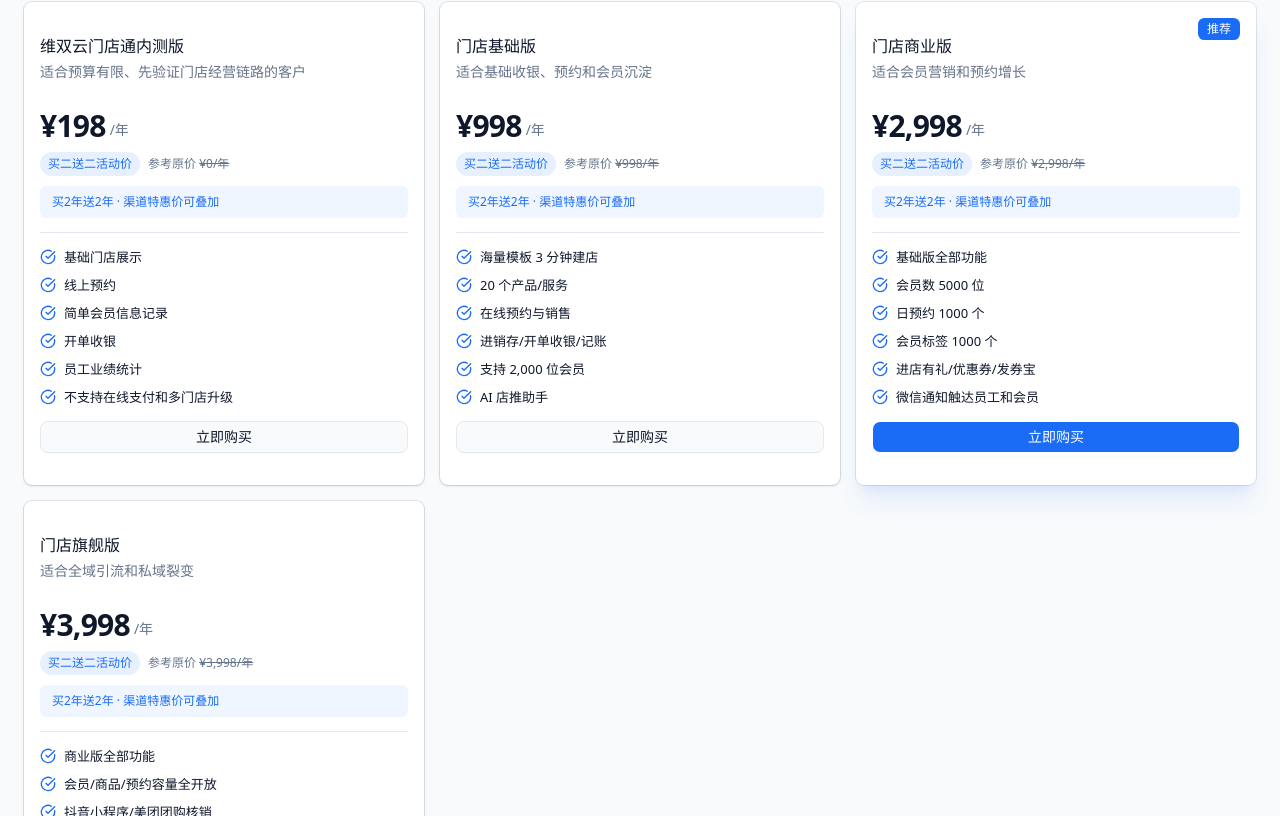
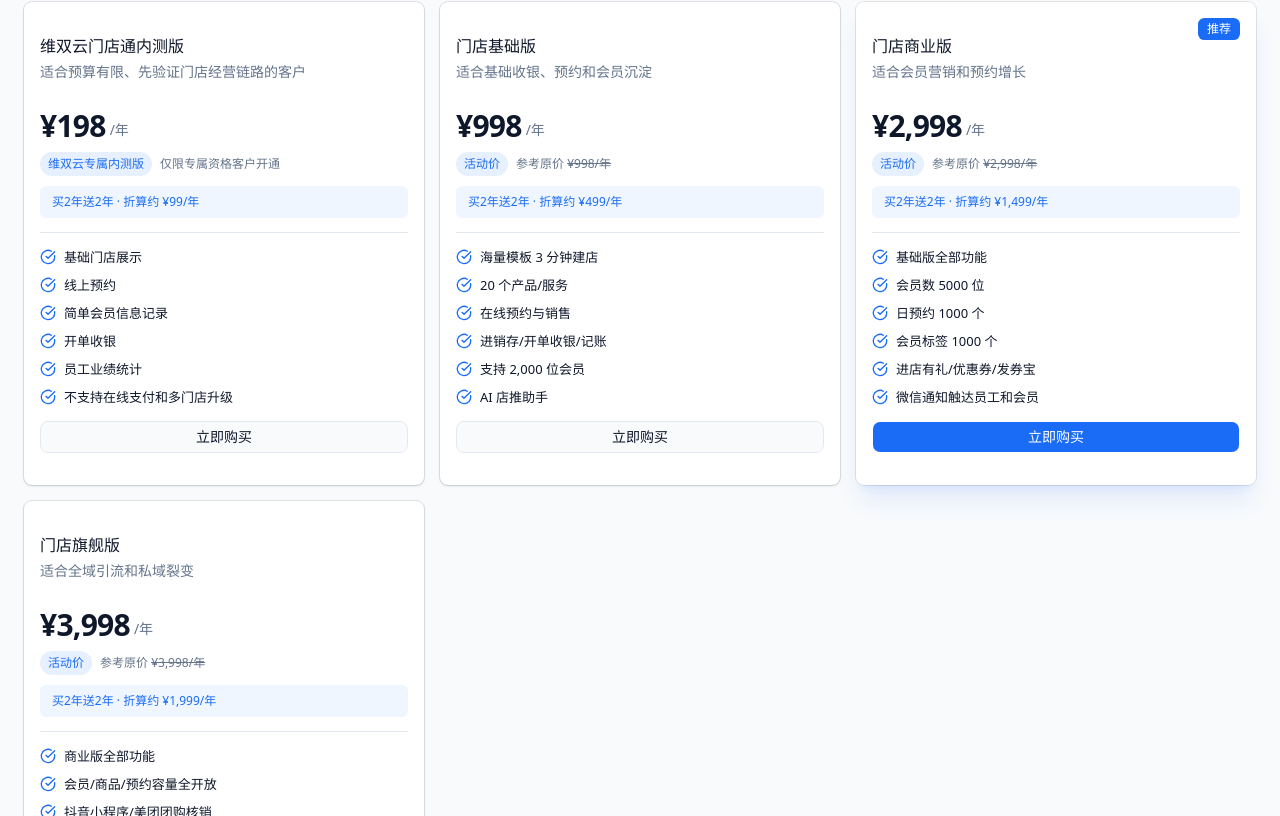
Before and after one commit to faisco-liuliang/weishuangyun-home, a Next.js app: page /pricing in a window 1280 px wide. Shown: the part 1124-1940 px from the top of the page. Built offline with nearby package versions, Linux system fonts and the light colour scheme.

Commit message:
feat: emphasize promotional annualized pricing

```diff
--- a/app/pricing/page.tsx
+++ b/app/pricing/page.tsx
@@ -147,7 +147,7 @@ const products = [
     plans: [
       {
         name: "维双云门店通内测版",
-        originalPrice: "0",
+        originalPrice: "",
         price: "198",
         priceLabel: "维双云专属内测版",
         priceNote: "仅限顾问确认资格的客户开通",
@@ -263,6 +263,13 @@ const products = [
 ]
 
 const productDisplayOrder = ["store", "mall", "booking", "education", "website"]
+
+function getPromoAnnualizedPrice(promo: string, price: string) {
+  const years = promo.includes("买三年送三年") ? 3 : promo.includes("买2年送2年") ? 2 : 0
+  const amount = Number(price.replace(/,/g, ""))
+  if (!years || !amount) return null
+  return Math.round(amount / 2).toLocaleString()
+}
 const orderedProducts = productDisplayOrder.map((id) => products.find((product) => product.id === id)!)
 const primaryPricingProducts = orderedProducts.slice(0, 4)
 
@@ -392,17 +399,23 @@ export default function PricingPage() {
                                   <span className="pb-1 text-sm text-muted-foreground">/年</span>
                                 </div>
                                 <div className="mt-2 flex flex-wrap items-center gap-2 text-xs">
-                                  <span className="rounded-full bg-primary/10 px-2 py-1 font-medium text-primary">买二送二活动价</span>
+                                  <span className="rounded-full bg-primary/10 px-2 py-1 font-medium text-primary">
+                                    {"priceLabel" in plan && plan.priceLabel ? plan.priceLabel : "活动价"}
+                                  </span>
                                   {plan.originalPrice ? (
                                     <span className="text-muted-foreground">
                                       参考原价 <span className="line-through">¥{plan.originalPrice}/年</span>
                                     </span>
                                   ) : (
-                                    <span className="text-muted-foreground">不参与买2年送2年</span>
+                                    <span className="text-muted-foreground">仅限专属资格客户开通</span>
                                   )}
                                 </div>
                                 <p className="mt-2.5 rounded-md bg-blue-50 px-3 py-1.5 text-xs font-medium leading-5 text-primary">
-                                  {product.id === "mall" && !plan.originalPrice ? "不参与买2年送2年" : product.promo} · {product.source}
+                                  {getPromoAnnualizedPrice(product.promo, plan.price)
+                                    ? `${product.promo} · 折算约 ¥${getPromoAnnualizedPrice(product.promo, plan.price)}/年`
+                                    : product.id === "store" && !plan.originalPrice
+                                      ? "维双云专属内测版 · 资格和开通条件以顾问确认"
+                                      : `${product.promo} · ${product.source}`}
                                 </p>
                             </div>
                             <Separator />
--- a/app/products/store/page.tsx
+++ b/app/products/store/page.tsx
@@ -28,7 +28,7 @@ const features = [
 ]
 
 const plans = [
-  { name: "维双云门店通内测版", originalPrice: "0", price: "198", priceLabel: "维双云专属内测版", priceNote: "仅限顾问确认资格的客户开通", note: "适合预算有限、先验证门店经营链路的客户", features: ["基础门店展示", "线上预约", "简单会员信息记录", "开单收银", "员工业绩统计", "不支持在线支付和多门店升级"] },
+  { name: "维双云门店通内测版", originalPrice: "", price: "198", priceLabel: "维双云专属内测版", priceNote: "仅限顾问确认资格的客户开通", note: "适合预算有限、先验证门店经营链路的客户", features: ["基础门店展示", "线上预约", "简单会员信息记录", "开单收银", "员工业绩统计", "不支持在线支付和多门店升级"] },
   { name: "门店基础版", originalPrice: "998", price: "998", note: "适合基础收银、预约和会员沉淀", features: ["总部统筹门店经营", "门店独立经营", "500 个服务数量", "500 个产品数量", "每天最多 100 个预约", "买二送二"] },
   { name: "门店商业版", originalPrice: "2,998", price: "2,998", popular: true, note: "适合会员营销和预约增长", features: ["基础版全部功能", "1000 个服务数量", "1000 个产品数量", "每天最多 1000 个预约", "每天最多 500 个服务计划", "买二送二"] },
   { name: "门店旗舰版", originalPrice: "3,998", price: "3,998", note: "适合多门店和更高容量经营", features: ["商业版全部功能", "服务与产品容量不限", "高阶会员和权限能力", "高阶预约与订单能力", "具体实施范围按方案确认", "买二送二"] },
--- a/components/products/product-detail-sections.tsx
+++ b/components/products/product-detail-sections.tsx
@@ -84,6 +84,13 @@ const toneClass = {
   orange: "text-orange-600 bg-orange-50 border-orange-100",
   amber: "text-amber-600 bg-amber-50 border-amber-100",
   rose: "text-rose-600 bg-rose-50 border-rose-100",
+}
+
+function getPromoAnnualizedPrice(promoTitle: string, price: string) {
+  const years = promoTitle.includes("买三年送三年") ? 3 : promoTitle.includes("买2年送2年") ? 2 : 0
+  const amount = Number(price.replace(/,/g, ""))
+  if (!years || !amount) return null
+  return Math.round(amount / 2).toLocaleString()
 }
 
 export function ProductDetailSections({
@@ -234,6 +241,11 @@ export function ProductDetailSections({
                             <span className="text-muted-foreground">{plan.priceNote ?? "免费起步"}</span>
                           )}
                         </div>
+                        {getPromoAnnualizedPrice(promoTitle, plan.price) && (
+                          <div className="mt-2 rounded-md bg-blue-50 px-3 py-1.5 text-xs font-medium leading-5 text-primary">
+                            {promoTitle} · 折算约 ¥{getPromoAnnualizedPrice(promoTitle, plan.price)}/年
+                          </div>
+                        )}
                       </div>
                       <div className="rounded-md bg-blue-50 px-3 py-2 text-xs font-medium leading-5 text-primary">
                         {plan.promoBanner ?? `${promoTitle} · 渠道特惠可叠加`}
```
